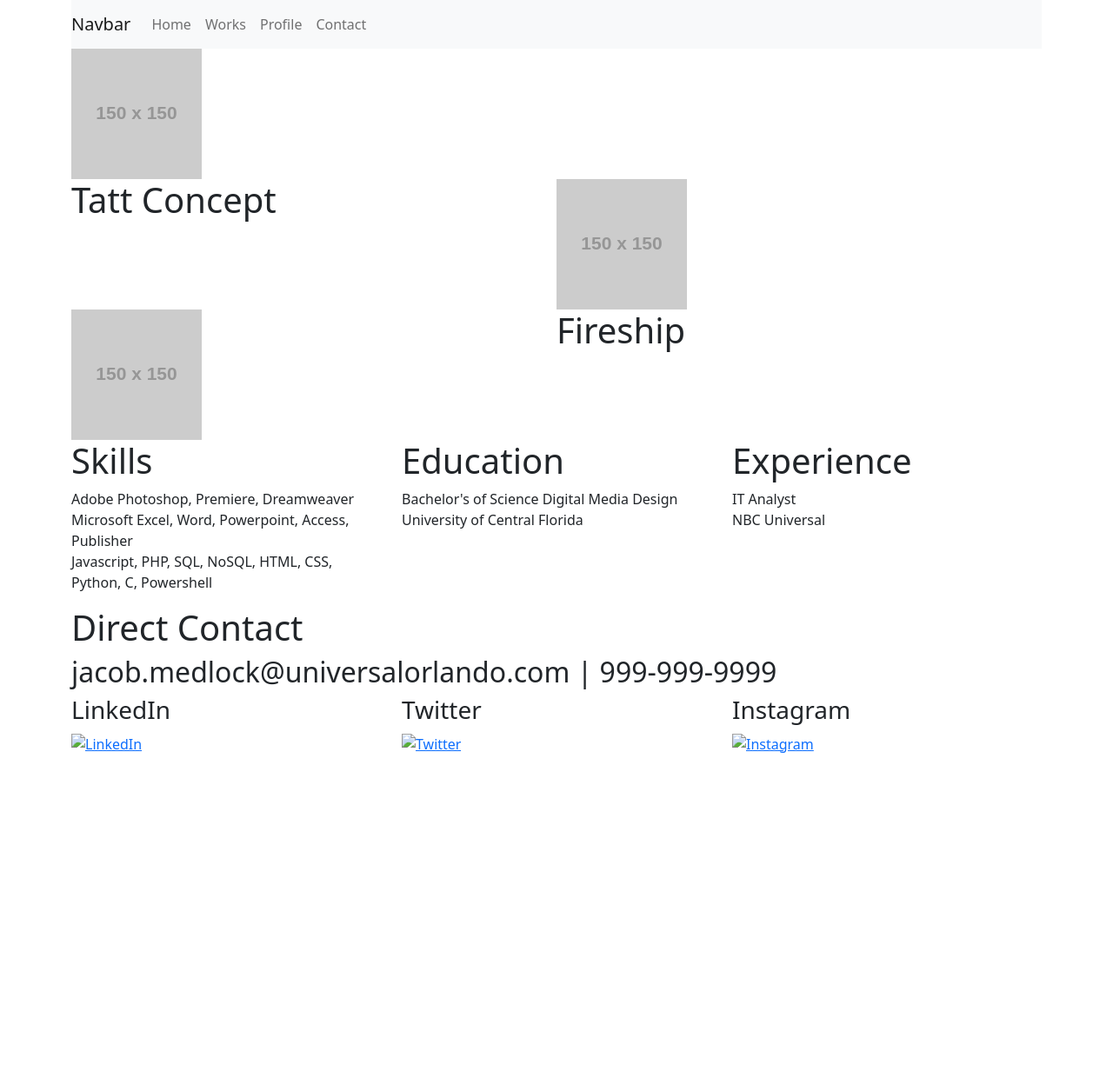
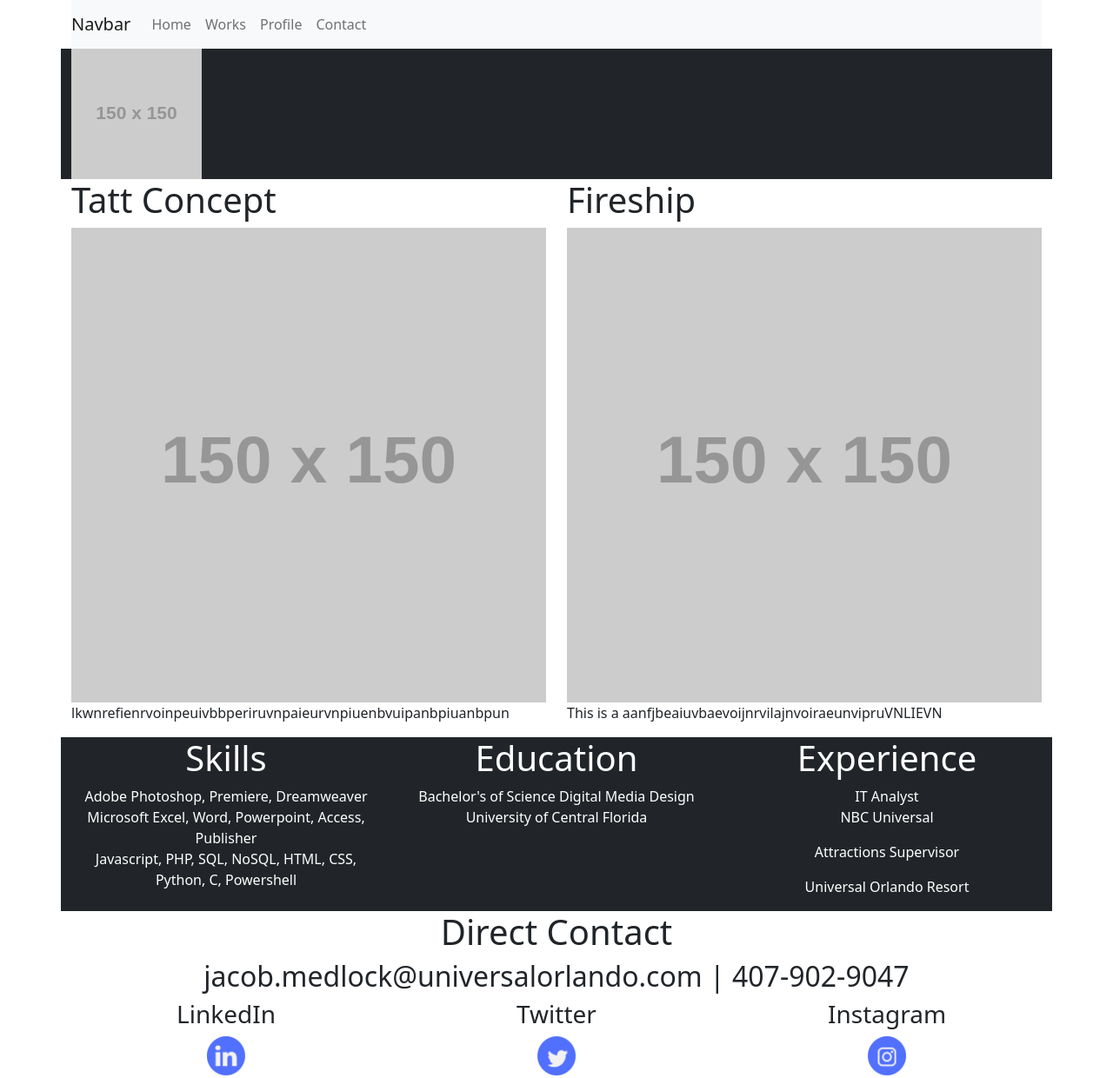
Before and after one commit to MedlockJ/Development-Portfolio, a plain HTML site: page index.html in a window 1280 px wide. Shown: the whole page at 87% size. Before the commit the page ends 868 px from the top, so only its background shows below. Drawn offline with nearby package versions, Linux system fonts and the light colour scheme; placeholder pictures from the web are drawn by us.

Commit message:
Adding images + adjusting CSS inline

```diff
--- a/index.html
+++ b/index.html
@@ -38,7 +38,7 @@
                     </ul>
                   </div>
             </nav>
-            <div class="row" id="home">
+            <div class="row bg-dark text-white" id="home">
                 <div class="col">
                     <img src="https://via.placeholder.com/150">
                 </div>
@@ -47,30 +47,26 @@
                 </div>
             </div>
             <div class="row" id="works">
-                <div class="row">
-                    <div class="col">
+                <div class="col">
+                    <div class="row">
                         <h1>Tatt Concept</h1>
-                        <p>
-
-                        </p>
-                    </div>
-                    <div class="col">
                         <img src="https://via.placeholder.com/150">
                     </div>
+                    <div class="row">
+                        <p>lkwnrefienrvoinpeuivbbperiruvnpaieurvnpiuenbvuipanbpiuanbpun</p>
+                    </div>
                 </div>
-                <div class="row">
-                    <div class="col">
+                <div class="col">
+                    <div class="row">
+                        <h1>Fireship</h1>
                         <img src="https://via.placeholder.com/150">
                     </div>
-                    <div class="col">
-                        <h1>Fireship</h1>
-                        <p>
-
-                        </p>
+                    <div class="row">
+                        <p>This is a aanfjbeaiuvbaevoijnrvilajnvoiraeunvipruVNLIEVN</p>
                     </div>
                 </div>
             </div>
-            <div class="row" id="profile">
+            <div class="row bg-dark text-white" id="profile" align="center">
                 <div class="col">
                     <h1>Skills</h1>
                     <p>Adobe Photoshop, Premiere, Dreamweaver<br> Microsoft Excel, Word, Powerpoint, Access, Publisher<br> Javascript, PHP, SQL, NoSQL, HTML, CSS, Python, C, Powershell</p>
@@ -81,23 +77,23 @@
                 </div>
                 <div class="col">
                     <h1>Experience</h1>
-                    <p>IT Analyst<br> NBC Universal</p>
+                    <p>IT Analyst<br> NBC Universal</p><p>Attractions Supervisor</p><p>Universal Orlando Resort</p>
                 </div>
             </div>
-            <div class="row" id="contact">
+            <div class="row" id="contact" align="center">
                 <h1>Direct Contact</h1>
-                <h2>jacob.medlock@universalorlando.com | 999-999-9999</h2>
-                <div class="col">
+                <h2>jacob.medlock@universalorlando.com | 407-902-9047</h2>
+                <div class="col" align="center">
                     <h3>LinkedIn</h3>
-                    <a href="https://linkedin.com/in/jacob-medlock"><img src="#" alt="LinkedIn"></a>
+                    <a href="https://linkedin.com/in/jacob-medlock"><img src="img/linkedIn.png" alt="LinkedIn" style="max-width: 30%; max-height: 30%;"></a>
                 </div>
-                <div class="col">
+                <div class="col" align="center">
                     <h3>Twitter</h3>
-                    <a href="https://twitter.com/Kcoldem007"><img src="" alt="Twitter"></a>
+                    <a href="https://twitter.com/Kcoldem007"><img src="img/twitter.png" alt="Twitter" style="max-width: 30%; max-height: 30%;"></a>
                 </div>
-                <div class="col">
+                <div class="col" align="center">
                     <h3>Instagram</h3>
-                    <a href="https://instagram.com/kcoldem"><img src="" alt="Instagram"></a>
+                    <a href="https://instagram.com/kcoldem"><img src="img/instagram.png" alt="Instagram" style="max-width: 30%; max-height: 30%;"></a>
                 </div>
             </div>
         </div>
```
